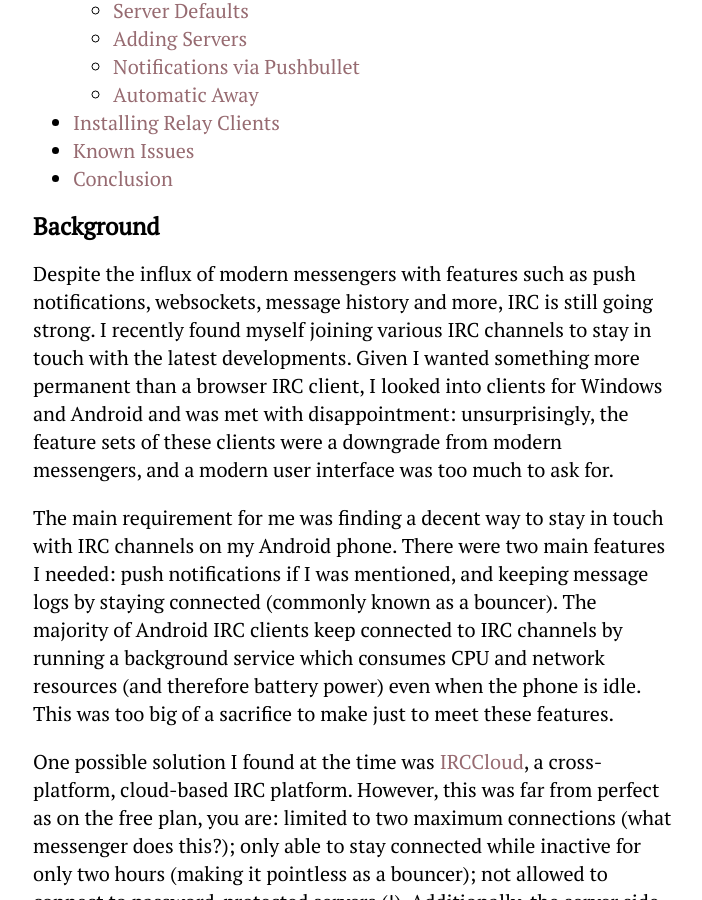
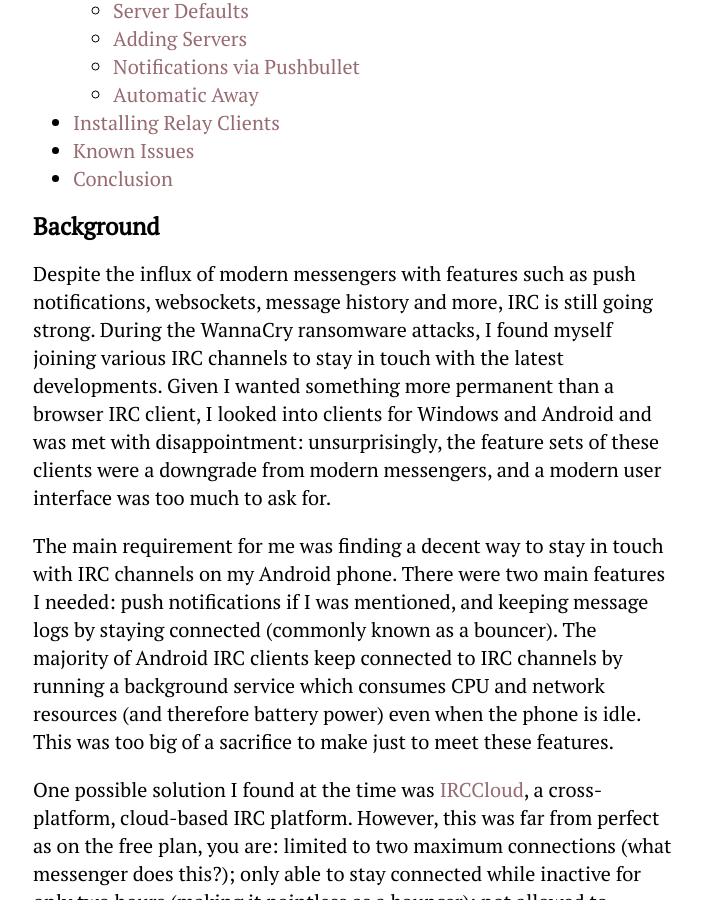
Before and after one commit to kz/iamkelv.in-new, a Jekyll site: the page built from _posts/2017-08-19-weechat.md, in a window 1280 px wide and 900 px high, scrolled down 526 px. Shown: the whole window, without its empty margins (287-989 px from the left). Built offline with Jekyll 4.4.1, drawn with Linux system fonts in a browser that asks for light colours; comment, search, counter and statistics services are not loaded.

Commit message:
Update 2017-08-19-weechat.md

```diff
--- a/_posts/2017-08-19-weechat.md
+++ b/_posts/2017-08-19-weechat.md
@@ -10,7 +10,7 @@ excerpt: "A tutorial on using WeeChat relay clients and Pushbullet to gain the b
 
 ## Background
 
-Despite the influx of modern messengers with features such as push notifications, websockets, message history and more, IRC is still going strong. I recently found myself joining various IRC channels to stay in touch with the latest developments. Given I wanted something more permanent than a browser IRC client, I looked into clients for Windows and Android and was met with disappointment: unsurprisingly, the feature sets of these clients were a downgrade from modern messengers, and a modern user interface was too much to ask for.
+Despite the influx of modern messengers with features such as push notifications, websockets, message history and more, IRC is still going strong. During the WannaCry ransomware attacks, I found myself joining various IRC channels to stay in touch with the latest developments. Given I wanted something more permanent than a browser IRC client, I looked into clients for Windows and Android and was met with disappointment: unsurprisingly, the feature sets of these clients were a downgrade from modern messengers, and a modern user interface was too much to ask for.
 
 The main requirement for me was finding a decent way to stay in touch with IRC channels on my Android phone. There were two main features I needed: push notifications if I was mentioned, and keeping message logs by staying connected (commonly known as a bouncer). The majority of Android IRC clients keep connected to IRC channels by running a background service which consumes CPU and network resources (and therefore battery power) even when the phone is idle. This was too big of a sacrifice to make just to meet these features.
 
```
